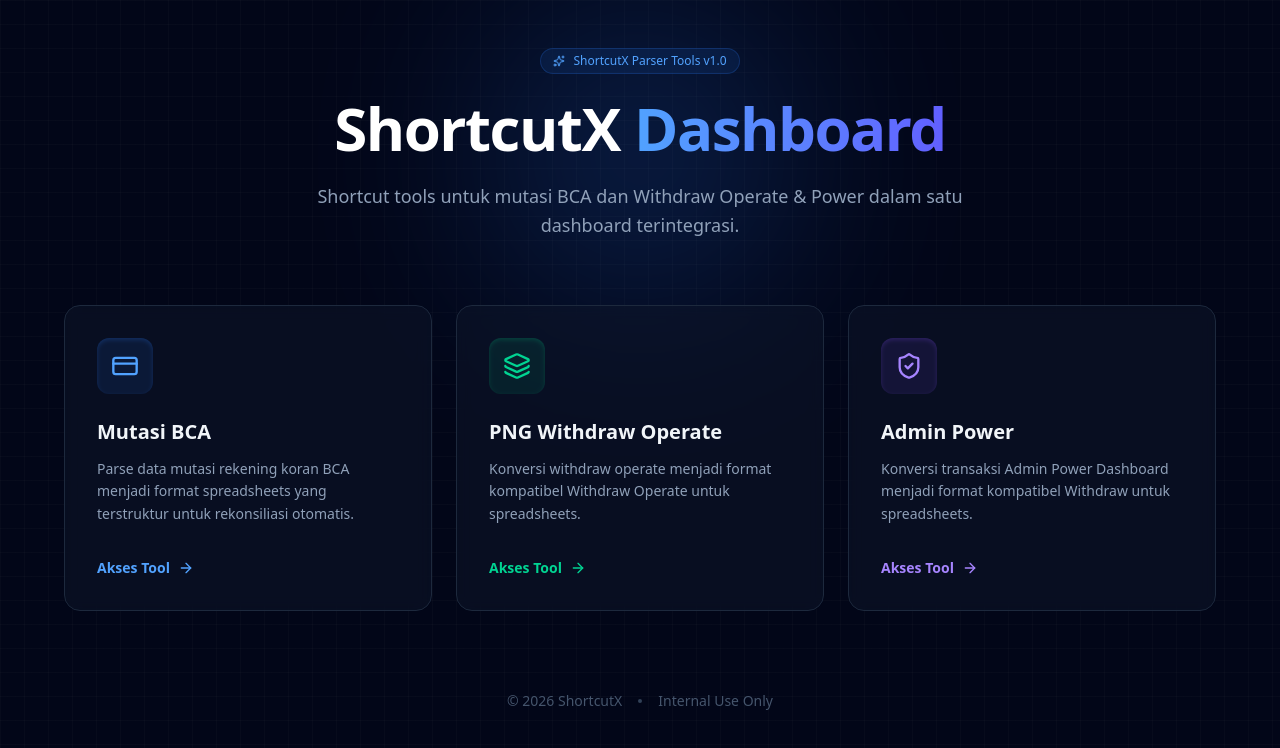
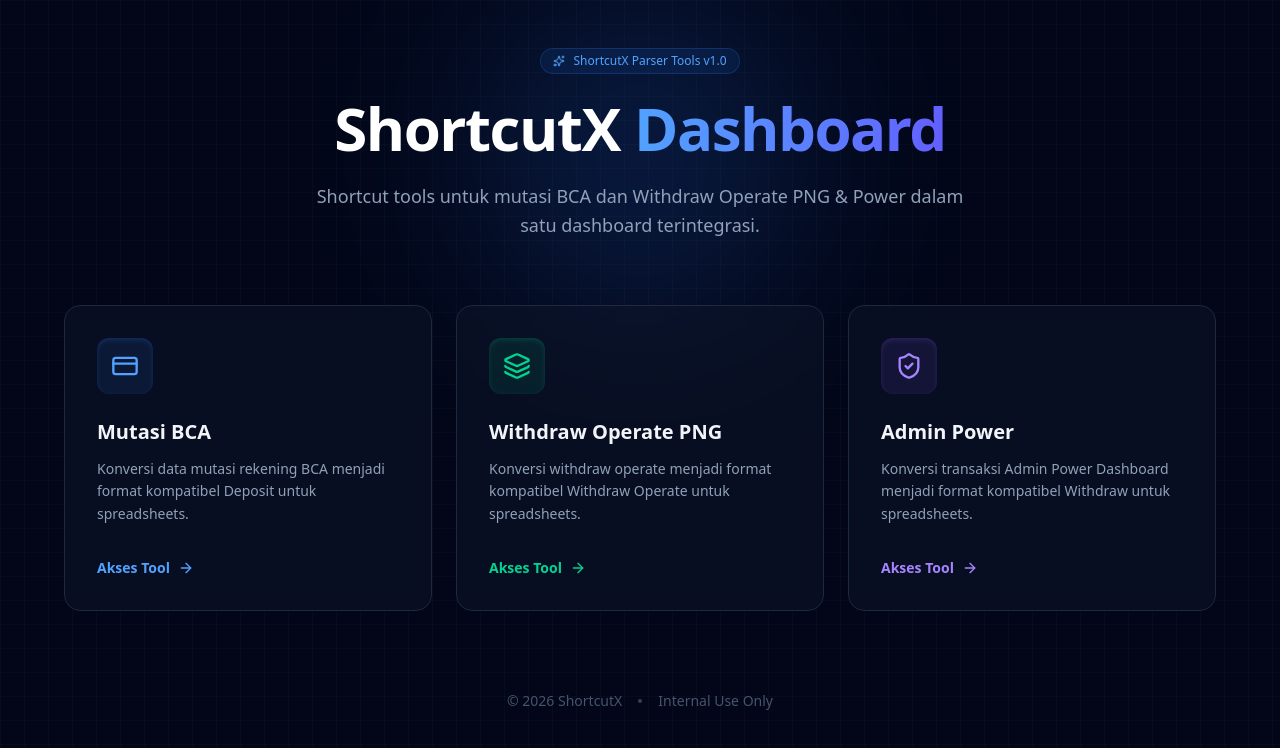
Before and after one commit to sunnyxcan/shortcutx, a Next.js app: page / in a window 1280 px wide. Shown: the top 748 px of the page. Built offline with nearby package versions, Linux system fonts and the light colour scheme.

Commit message:
initial commit

```diff
--- a/app/page.tsx
+++ b/app/page.tsx
@@ -15,7 +15,7 @@
           ShortcutX <span className="bg-gradient-to-r from-blue-400 to-indigo-500 bg-clip-text text-transparent">Dashboard</span>
         </h1>
         <p className="text-lg leading-relaxed text-slate-400">
-          Shortcut tools untuk mutasi BCA dan Withdraw Operate & Power dalam satu dashboard terintegrasi.
+          Shortcut tools untuk mutasi BCA dan Withdraw Operate PNG & Power dalam satu dashboard terintegrasi.
         </p>
       </div>
 
@@ -28,7 +28,7 @@
             </div>
             <h2 className="mb-3 text-xl font-bold text-slate-100">Mutasi BCA</h2>
             <p className="mb-8 flex-grow text-sm leading-relaxed text-slate-400">
-              Parse data mutasi rekening koran BCA menjadi format spreadsheets yang terstruktur untuk rekonsiliasi otomatis.
+              Konversi data mutasi rekening BCA menjadi format kompatibel Deposit untuk spreadsheets.
             </p>
             <div className="flex w-full items-center text-sm font-semibold text-blue-400 group-hover:text-blue-300">
               <span>Akses Tool</span>
@@ -43,7 +43,7 @@
             <div className="mb-6 flex h-14 w-14 items-center justify-center rounded-xl bg-emerald-500/10 text-emerald-400 shadow-inner shadow-emerald-500/20 transition-transform duration-300 group-hover:scale-110 group-hover:bg-emerald-500/20 group-hover:text-emerald-300">
               <Layers className="h-7 w-7" />
             </div>
-            <h2 className="mb-3 text-xl font-bold text-slate-100">PNG Withdraw Operate</h2>
+            <h2 className="mb-3 text-xl font-bold text-slate-100">Withdraw Operate PNG</h2>
             <p className="mb-8 flex-grow text-sm leading-relaxed text-slate-400">
               Konversi withdraw operate menjadi format kompatibel Withdraw Operate untuk spreadsheets.
             </p>
```
